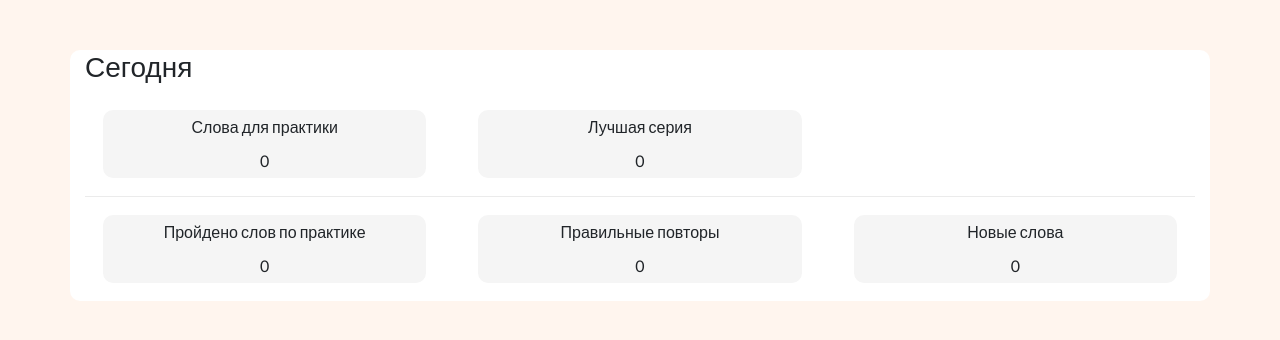
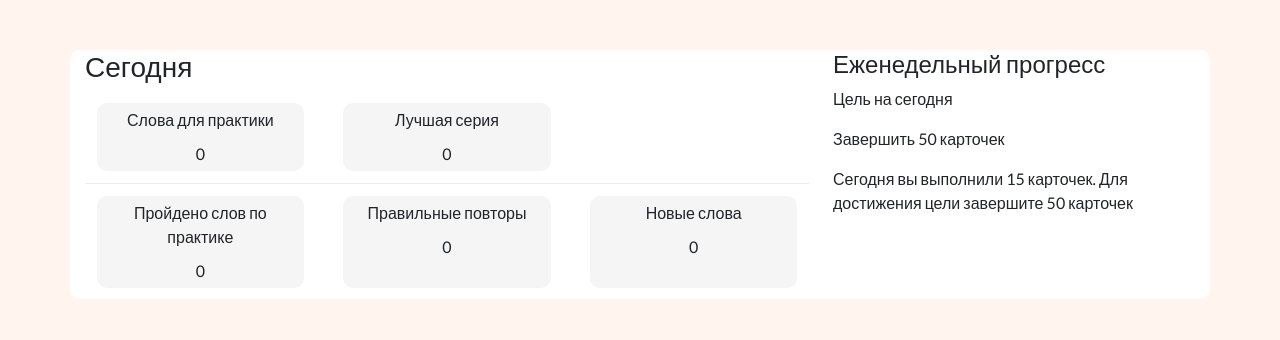
Before and after one commit to Maxvvellh0use/rslang, a React (Create React App) app: page / in a window 1280 px wide. Shown: the top 340 px of the page. Built offline with nearby package versions, Linux system fonts and the light colour scheme.

Commit message:
feat: add week progress

```diff
--- a/src/components/MainPage/Progress.js
+++ b/src/components/MainPage/Progress.js
@@ -1,5 +1,6 @@
 import React, { Component } from 'react';
 import TodayProgress from '../MainPage/TodayProgress/TodayProgress'
+import WeekProgress from '../MainPage/WeekProgress/WeekProgress'
 import './Progress.scss'
 class Progress extends Component {
     state = {
@@ -10,6 +11,7 @@ class Progress extends Component {
    return (
        <div className='container progress-container'>
            <TodayProgress/>
+           <WeekProgress/>
        </div>
    )
  }
--- a/src/components/MainPage/Progress.scss
+++ b/src/components/MainPage/Progress.scss
@@ -2,6 +2,9 @@
     background-color: white;
     border-radius: 10px;
     margin-top: 50px;
+    display: grid;
+    grid-gap: 1.5rem;
+    grid-template-columns: 2fr 1fr;
     .today-progress-container{
         .today-progress-first-row,
         .today-progress-second-row{
@@ -27,4 +30,7 @@
             background-color: #ebebeb;
         }
     }
+    .week-progress-container{
+
+    }
 }
--- /dev/null
+++ b/src/components/MainPage/WeekProgress/TodayGoal.js
@@ -0,0 +1,39 @@
+import React, { Component } from 'react';
+class TodayGoal extends Component {
+  state = {
+    isDone: false,
+    mountOfDailyCards: 50,
+    mountOfTodayCards: 15,
+  }
+
+  componentWillMount() {
+    let title, text, statistic
+    if(this.state.isDone){
+      title = 'Цель выполнена'
+      text = 'Завершена серия из '+ this.state.mountOfDailyCards + ' карточек!'
+      statistic = 'Отличная работа!'
+    } else {
+      title = 'Цель на сегодня'
+      text = 'Завершить '+ this.state.mountOfDailyCards + ' карточек'
+      statistic = 'Сегодня вы выполнили ' + this.state.mountOfTodayCards +
+                  ' карточек. Для достижения цели завершите ' + this.state.mountOfDailyCards + ' карточек'
+
+    }
+    this.setState({
+      title: title,
+      text: text,
+      statistic: statistic
+    });
+  }
+ render () {
+   return (
+    <div className='today-goal-block'>
+      <p className='today-goal-title'>{this.state.title}</p>
+      <p className='today-goal-text'>{this.state.text}</p>
+      <p className='today-goal-statistic'>{this.state.statistic}</p>
+    </div>
+   )
+ }
+}
+
+export default TodayGoal;
--- /dev/null
+++ b/src/components/MainPage/WeekProgress/WeekProgress.js
@@ -0,0 +1,19 @@
+import React, { Component } from 'react';
+import '../Progress.scss'
+import TodayGoal from './TodayGoal'
+class WeekProgress extends Component {
+  state = {
+
+  }
+
+ render () {
+   return (
+       <div className='week-progress-container'>
+         <h4 className='today-title'>Еженедельный прогресс</h4>
+         <TodayGoal/>
+       </div>
+   )
+ }
+}
+
+export default WeekProgress;
```
Also changed, not shown: 1 other file (tests, documents, lock files or other folders).
